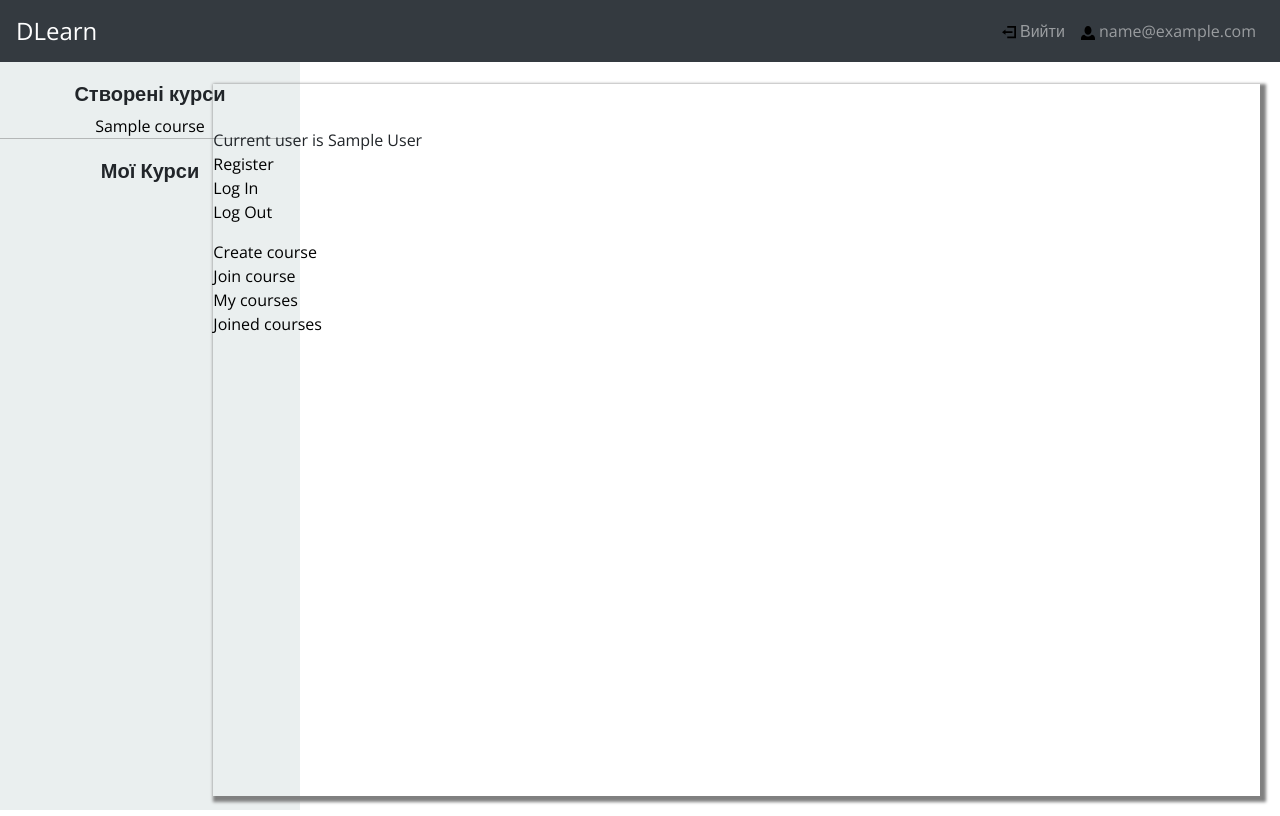
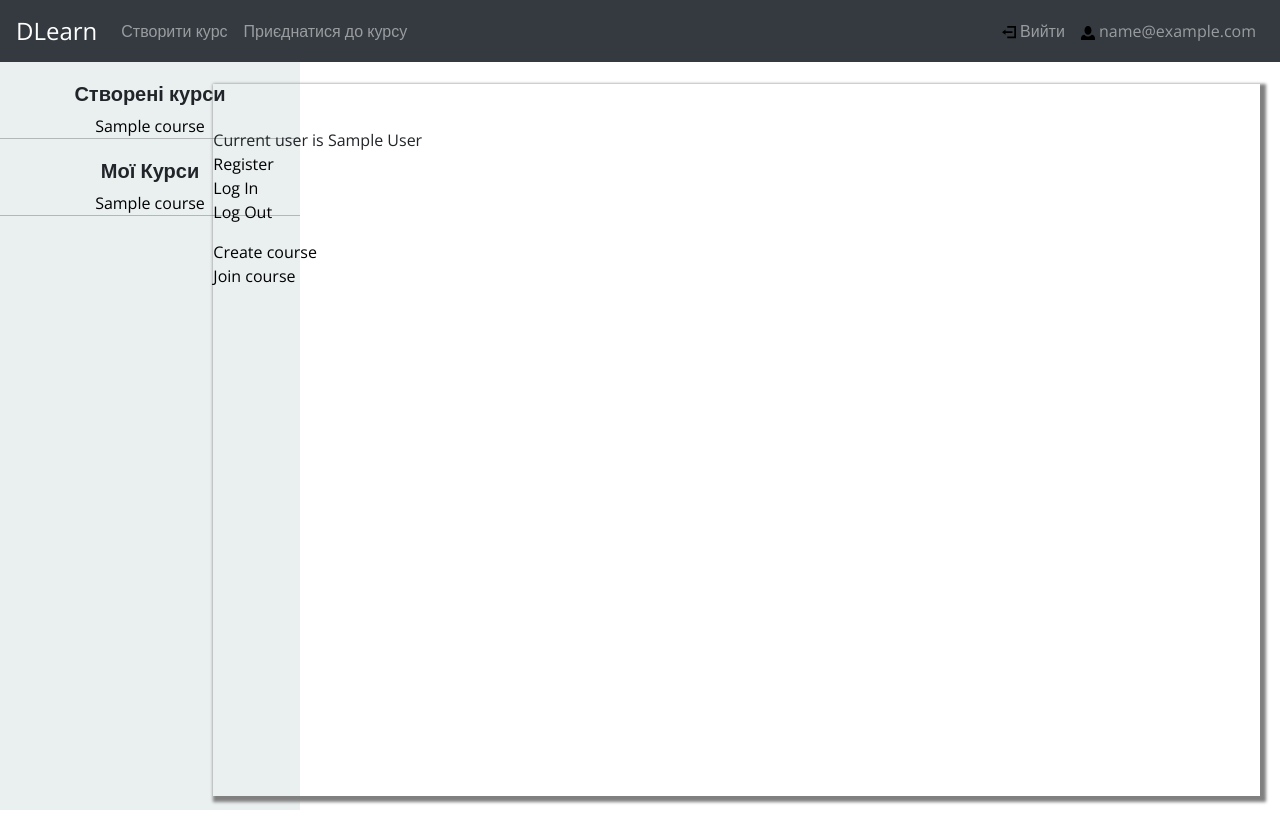
Before and after one commit to xKuroiUsagix/DLearn, a Django app: page / in a window 1280 px wide. Run offline with Django 3.2, Linux system fonts and the light colour scheme; a user stored in the database is signed in; tables that the repository leaves empty hold one stand-in row (values such as "Sample post"); some libraries are stand-ins or nearby versions.

Commit message:
homepage refactored

```diff
--- /dev/null
+++ b/homepage/side_functions.py
@@ -0,0 +1,15 @@
+from course.models import Course, UserCourse
+
+
+def context_add_courses(context, user):
+    my_courses = []
+    context_copy = context.copy()
+
+    users_course = UserCourse.objects.filter(user=user)
+    for user_course in users_course:
+        my_courses.append(user_course.course)
+
+    context_copy['my_courses'] = my_courses
+    context_copy['created_courses'] = Course.objects.filter(owner=user)
+
+    return context_copy
--- a/homepage/templates/homepage/_base.html
+++ b/homepage/templates/homepage/_base.html
@@ -19,6 +19,16 @@
         <div class="container-fluid">
             <div class="navbar-header">
                 <a class="navbar-brand" href="{% url 'home:index' %}">DLearn</a>
+            </div>
+            <div class="collapse navbar-collapse">
+                <ul class="nav navbar-nav">
+                    <li class="nav-item">
+                        <a class="nav-link" href="{% url 'course:create' %}">Створити курс</a>
+                    </li>
+                    <li class="nav-item">
+                        <a class="nav-link" href="{% url 'course:join' %}">Приєднатися до курсу</a>
+                    </li>
+                </ul>
             </div>
             <div class="collapse navbar-collapse justify-content-end">
                 <ul class="nav navbar-nav navbar-right">
@@ -62,11 +72,11 @@
                 <ul>
 
                     {% for course in created_courses %}
-                    <a href="{% url 'course:detail' course.id %}">
-                    <div class="menu-item">
-                        <li>{{ course.name }}</li>
-                    </div>
-                    </a>
+                        <a href="{% url 'course:detail' course.id %}">
+                            <div class="menu-item">
+                                <li>{{ course.name }}</li>
+                            </div>
+                        </a>
                     {% endfor %}
 
                 </ul>
@@ -74,7 +84,11 @@
                 <h5 class="text-center sidebar-header">Мої Курси</h5>
                 <ul>
                     {% for course in my_courses %}
-                        <li><a href="{% url 'course:detail' course.id %}">{{ course.name }}</a></li>
+                        <a href="{% url 'course:detail' course.id %}">
+                            <div class="menu-item">
+                                <li>{{ course.name }}</li>
+                            </div>
+                        </a>
                     {% endfor %}
                 </ul>
             </div>
@@ -83,6 +97,8 @@
             {% block content %}{% endblock content %}
         </div>
     </div>
+    {% else %}
+        {% block no_sidebar %}{% endblock no_sidebar %}
     {% endif %}
 </body>
 </html>
--- a/homepage/templates/homepage/index.html
+++ b/homepage/templates/homepage/index.html
@@ -15,7 +15,5 @@ Current user is
 <ul>
     <li><a href="{% url 'course:create' %}">Create course</a></li>
     <li><a href="{% url 'course:join' %}">Join course</a></li>
-    <li><a href="{% url 'course:owned_courses' %}">My courses</a></li>
-    <li><a href="{% url 'course:joined_courses' %}">Joined courses</a></li>
 </ul>
 {% endblock content %}
--- a/homepage/views.py
+++ b/homepage/views.py
@@ -1,7 +1,7 @@
 from django.shortcuts import render
 from django.views import View
 
-from course.models import UserCourse, Course
+from .side_functions import context_add_courses
 
 
 class IndexView(View):
@@ -16,8 +16,9 @@ class IndexView(View):
     template_name = 'homepage/index.html'
 
     def get(self, request):
-        context = {
-            'my_courses': UserCourse.objects.filter(user=request.user),
-            'created_courses': Course.objects.filter(owner=request.user)
-        }
+        context = {}
+
+        if request.user.is_authenticated:
+            context = context_add_courses(context, request.user)
+
         return render(request, self.template_name, context)
```
